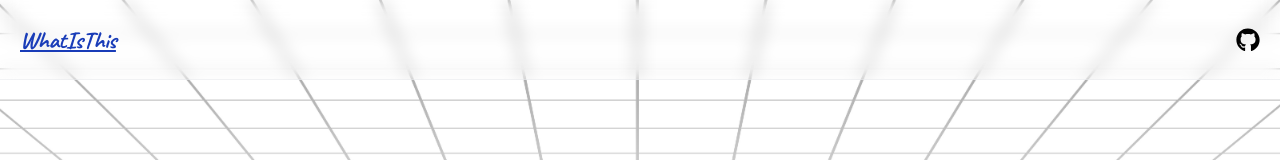
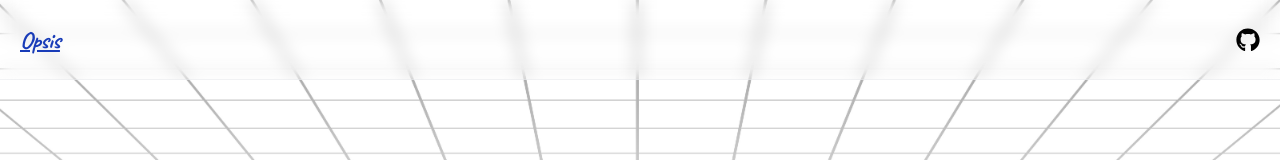
Before and after one commit to isaacszn/Opsis, a React (Vite) app: page /response in a window 1280 px wide. Shown: the top 160 px of the page. Built offline with nearby package versions, Linux system fonts and the light colour scheme.

Commit message:
rebrand: whatisthis -> opsis

```diff
--- a/index.html
+++ b/index.html
@@ -4,7 +4,7 @@
     <meta charset="UTF-8" />
      <link rel="icon" type="image/svg+xml" href="/src/assets/images/logo.jpeg" />
     <meta name="viewport" content="width=device-width, initial-scale=1.0" />
-    <title>WhatIsThis - Snap it. Know it.</title>
+    <title>Opsis - Snap it. Know it.</title>
     <style>
       body {
         background-image: url("src/assets/images/light-grid-bg.jpg");
--- a/src/components/Navbar.jsx
+++ b/src/components/Navbar.jsx
@@ -6,11 +6,11 @@ const Navbar = () => {
         <>
             <div className="flex justify-between items-center px-5 py-3 fixed top-0 left-0 w-full h-[80px] border-b border-gray-200/50 z-10 bg-white/5 backdrop-blur-sm">
                 <h1 className='caveat text-2xl font-bold tracking-tight text-blue-800'>
-                    <a href="https://whatisthis.pxxl.click" className="flex items-center gap-3 underline">
-                        WhatIsThis
+                    <a href="https://opsis.pxxl.click" className="flex items-center gap-3 underline">
+                        Opsis
                     </a>
                 </h1>
-                <a href="https://github.com/isaacszn/WhatIsThis" target="_blank" className="poppins hover:text-gray-700 text-2xl focus:text-gray-700"><FaGithub /></a>
+                <a href="https://github.com/isaacszn/Opsis" target="_blank" className="poppins hover:text-gray-700 text-2xl focus:text-gray-700"><FaGithub /></a>
             </div>
         </>
     )
```
Also changed, not shown: 1 other file (tests, documents, lock files or other folders).
